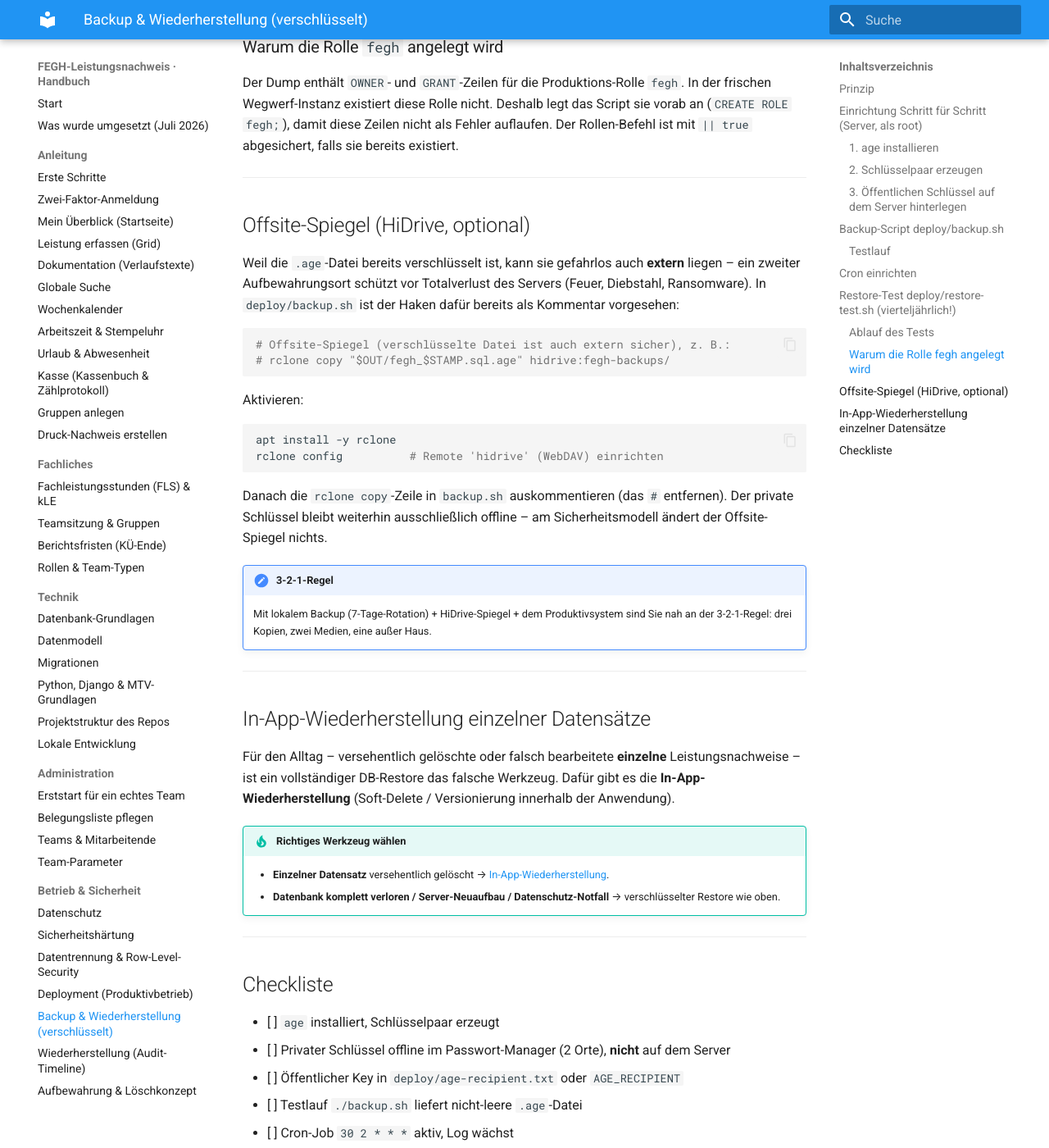
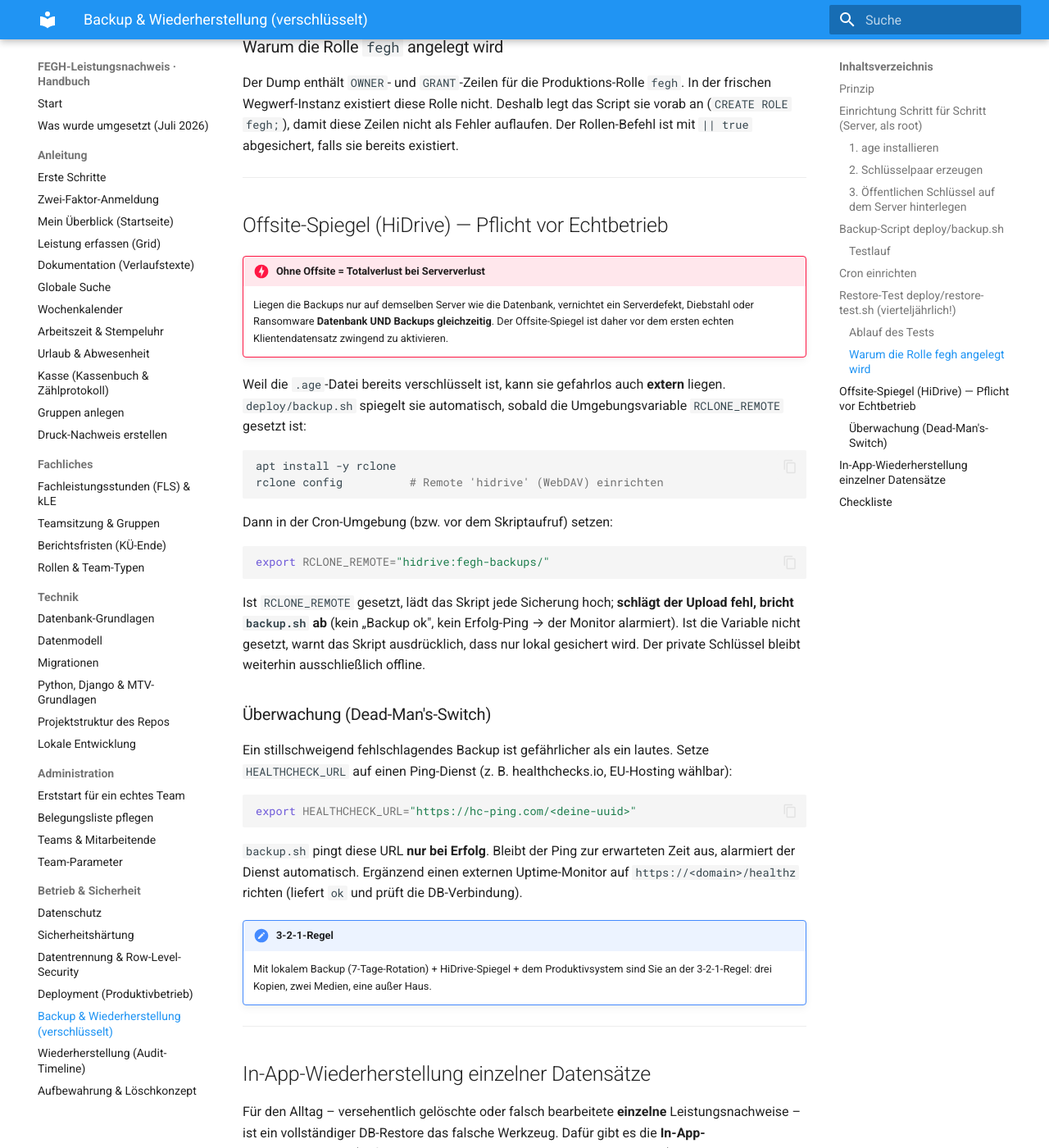
Before and after one commit to miri2577/FEGH-Leistungsnachweis, an MkDocs documentation site: the page built from docs/sicherheit/backup-restore.md, in a window 1280 px wide and 1400 px high, scrolled down 5881 px. Shown: the whole window at 82% size. Built offline with MkDocs 1.6.1 and Material for MkDocs 9.7.7, drawn with Linux system fonts in a browser that asks for light colours; some of the changed text lies outside the part shown.

Commit message:
security(P0): technische Go-Live-Fixes aus dem Fable-5-Audit
Behebt die technischen P0-Befunde vor dem Echtbetrieb; Isolations-Testsuite
gruen auf Django 5.2.15 (8/8), mkdocs --strict gruen.

- Django 5.1 -> 5.2 LTS (5.1 war EOL seit 31.12.2025; Support 5.2 bis ~04/2028).
- Break-Glass-Superuser unterliegt jetzt der 2FA-Pflicht: Exempt-Check aus
  OTPErzwingenMiddleware entfernt. Setup erzeugt bereits TOTP + Recovery-Codes;
  letzte Notfall-Rueckfallebene bleibt der Server-Shell-Zugang (manage.py).
- Offsite-Backup fest verdrahtet: backup.sh spiegelt via RCLONE_REMOTE (bricht
  bei Upload-Fehler ab) und pingt HEALTHCHECK_URL nur bei Erfolg
  (Dead-Man's-Switch). Ohne RCLONE_REMOTE explizite Warnung.
- /healthz-Endpoint (DB-Check, ohne Login) fuer externes Uptime-Monitoring.
- Echte Client-IP hinter Caddy fuer axes/Forensik: AXES_IPWARE_PROXY_COUNT=1
  + META_PRECEDENCE_ORDER (prod), django-ipware ergaenzt.

Doku an das geaenderte Verhalten angepasst (Break-Glass-2FA, Offsite/Monitoring
als Pflicht vor Echtbetrieb, neue Env-Variablen).

Co-Authored-By: Claude Opus 4.8 (1M context) <noreply@anthropic.com>

````diff
--- a/docs/sicherheit/backup-restore.md
+++ b/docs/sicherheit/backup-restore.md
@@ -245,26 +245,38 @@ Der Dump enthält `OWNER`- und `GRANT`-Zeilen für die Produktions-Rolle `fegh`.
 
 ---
 
-## Offsite-Spiegel (HiDrive, optional)
+## Offsite-Spiegel (HiDrive) — Pflicht vor Echtbetrieb
 
-Weil die `.age`-Datei bereits verschlüsselt ist, kann sie gefahrlos auch **extern** liegen – ein zweiter Aufbewahrungsort schützt vor Totalverlust des Servers (Feuer, Diebstahl, Ransomware). In `deploy/backup.sh` ist der Haken dafür bereits als Kommentar vorgesehen:
+!!! danger "Ohne Offsite = Totalverlust bei Serververlust"
+    Liegen die Backups nur auf demselben Server wie die Datenbank, vernichtet ein Serverdefekt, Diebstahl oder Ransomware **Datenbank UND Backups gleichzeitig**. Der Offsite-Spiegel ist daher vor dem ersten echten Klientendatensatz zwingend zu aktivieren.
 
-```bash
-# Offsite-Spiegel (verschlüsselte Datei ist auch extern sicher), z. B.:
-# rclone copy "$OUT/fegh_$STAMP.sql.age" hidrive:fegh-backups/
-```
-
-Aktivieren:
+Weil die `.age`-Datei bereits verschlüsselt ist, kann sie gefahrlos auch **extern** liegen. `deploy/backup.sh` spiegelt sie automatisch, sobald die Umgebungsvariable `RCLONE_REMOTE` gesetzt ist:
 
 ```bash
 apt install -y rclone
 rclone config          # Remote 'hidrive' (WebDAV) einrichten
 ```
 
-Danach die `rclone copy`-Zeile in `backup.sh` auskommentieren (das `#` entfernen). Der private Schlüssel bleibt weiterhin ausschließlich offline – am Sicherheitsmodell ändert der Offsite-Spiegel nichts.
+Dann in der Cron-Umgebung (bzw. vor dem Skriptaufruf) setzen:
+
+```bash
+export RCLONE_REMOTE="hidrive:fegh-backups/"
+```
+
+Ist `RCLONE_REMOTE` gesetzt, lädt das Skript jede Sicherung hoch; **schlägt der Upload fehl, bricht `backup.sh` ab** (kein „Backup ok", kein Erfolg-Ping → der Monitor alarmiert). Ist die Variable nicht gesetzt, warnt das Skript ausdrücklich, dass nur lokal gesichert wird. Der private Schlüssel bleibt weiterhin ausschließlich offline.
+
+### Überwachung (Dead-Man's-Switch)
+
+Ein stillschweigend fehlschlagendes Backup ist gefährlicher als ein lautes. Setze `HEALTHCHECK_URL` auf einen Ping-Dienst (z. B. healthchecks.io, EU-Hosting wählbar):
+
+```bash
+export HEALTHCHECK_URL="https://hc-ping.com/<deine-uuid>"
+```
+
+`backup.sh` pingt diese URL **nur bei Erfolg**. Bleibt der Ping zur erwarteten Zeit aus, alarmiert der Dienst automatisch. Ergänzend einen externen Uptime-Monitor auf `https://<domain>/healthz` richten (liefert `ok` und prüft die DB-Verbindung).
 
 !!! note "3-2-1-Regel"
-    Mit lokalem Backup (7-Tage-Rotation) + HiDrive-Spiegel + dem Produktivsystem sind Sie nah an der 3-2-1-Regel: drei Kopien, zwei Medien, eine außer Haus.
+    Mit lokalem Backup (7-Tage-Rotation) + HiDrive-Spiegel + dem Produktivsystem sind Sie an der 3-2-1-Regel: drei Kopien, zwei Medien, eine außer Haus.
 
 ---
 
@@ -286,4 +298,5 @@ Für den Alltag – versehentlich gelöschte oder falsch bearbeitete **einzelne*
 - [ ] Testlauf `./backup.sh` liefert nicht-leere `.age`-Datei
 - [ ] Cron-Job `30 2 * * *` aktiv, Log wächst
 - [ ] Restore-Test vierteljährlich, danach `rm ~/age-key.txt`, Ergebnis dokumentiert
-- [ ] (optional) Offsite-Spiegel HiDrive aktiv
+- [ ] **Offsite-Spiegel** (`RCLONE_REMOTE`) aktiv und einmal von der Offsite-Kopie zurückgespielt
+- [ ] **Backup-Überwachung**: `HEALTHCHECK_URL` (Dead-Man's-Switch) + externer Uptime-Monitor auf `/healthz`
--- a/requirements.txt
+++ b/requirements.txt
@@ -14,6 +14,7 @@ argon2-cffi>=23.1         # Argon2-Passwort-Hash
 # --- Sicherheit/Revision (fest verdrahtet in settings.py) ---
 django-auditlog>=3.0      # Revisionssicherheit (Wer/Wann/Was) – bei öffentlichem Geld faktisch Pflicht
 django-axes>=6.0          # Brute-Force-Schutz auf der Passwortstufe
+django-ipware>=6.0        # echte Client-IP hinter dem Caddy-Proxy (für axes-Lockout & Forensik)
 
 # --- Optional (Server) ---
 # weasyprint>=61          # amtlicher Druck-Nachweis als echtes PDF (Server: Pango/Cairo nötig)
````
Also changed, not shown: other parts of requirements.txt (+1 -1 lines), docs/administration/erststart.md (+1 -1 lines), docs/sicherheit/datenschutz.md (+2 -2 lines), docs/sicherheit/deployment.md (+3 -1 lines), docs/sicherheit/haertung.md (+1 -1 lines), docs/technik/python-django-grundlagen.md (+1 -2 lines), 4 other files.
